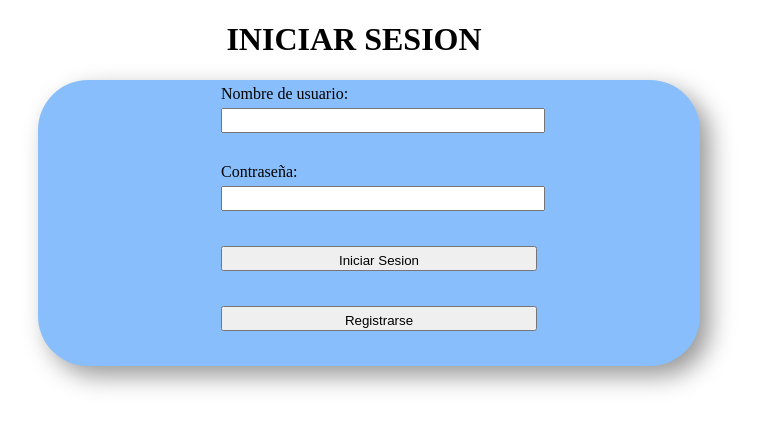
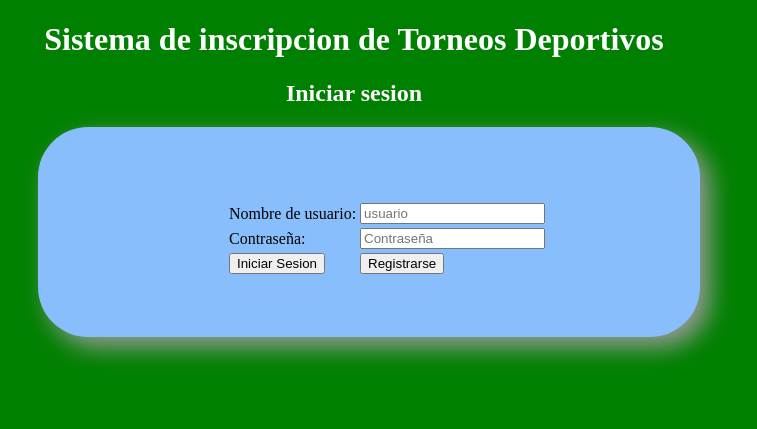
Before and after one commit to Programacion2UNET/proyecto-2-luis10, a PHP site: page /portada.html in a window 1280 px wide. Shown: the top 429 px of the page, without its empty margins (286-1043 px from the left). Run offline with PHP 8.4, Linux system fonts and the light colour scheme.

Commit message:
cambio de ecena

```diff
--- a/css/styles.css
+++ b/css/styles.css
@@ -1,15 +1,27 @@
-input, select, label {
-	margin: 5px;
-	margin-bottom: 30px;
-	padding-top: 5px;
-	width: 50%;
-	margin-left: 25%;
+html{
+	background-color: green;
 }
-
 h1 {
+	color: white;
 	text-align: center;
 }
+h2{
+	color: white;
+	text-align: center;
+}
+table{
+	position: absolute;
+	left: 40%;
+	top: 25%;
+}
+.area{
 
+}
+.acceso{
+
+    width: 100px;
+    height: 50px;
+}
 #principal {
 	margin-left: 25%;
 	padding: 5px 5px 5px 25px;
@@ -17,4 +29,5 @@ h1 {
 	border-radius: 50px;
 	box-shadow: 10px 10px 25px 0px #999999;
 	width: 50%;
+	height: 200px;
 }
--- a/portada.html
+++ b/portada.html
@@ -3,26 +3,68 @@
 <head>
 	<title>Iniciar Sesion</title>
 	<meta charset="utf-8">
-	<link rel="stylesheet" type="text/css" href="css/styles.css">
+	<style type="text/css">
+	html{
+		background-color: green;
+	}
+	h1 {
+		color: white;
+		text-align: center;
+	}
+	h2{
+		color: white;
+		text-align: center;
+	}
+	table{
+		position: absolute;
+		left: 40%;
+		top: 25%;
+	}
+	.area{
+
+	}
+	.acceso{
+
+	    width: 100px;
+	    height: 50px;
+	}
+	#principal {
+		margin-left: 25%;
+		padding: 5px 5px 5px 25px;
+		background-color: #88BEFB;
+		border-radius: 50px;
+		box-shadow: 10px 10px 25px 0px #999999;
+		width: 50%;
+		height: 200px;
+	}
+	</style>
 </head>
 
 <body>
-	<h1>INICIAR SESION</h1>
+	<h1>Sistema de inscripcion de Torneos Deportivos</h1>
+	 <h2>Iniciar sesion</h2>
 
 	<div id="principal">
 
 	<form>
-		<label>Nombre de usuario:</label>
-		<br>
-		<input type="text" name="usuario">
-		<br>
-		<label>Contraseña:</label>
-		<br>
-		<input type="password" name="contra">
-		<br>
-		<input type="submit" name="iniciar" value="Iniciar Sesion">
-		<br>
-		<input type="button" value="Registrarse" onclick="window.open('registro.php')" />
+
+		<table>
+
+			<tr>
+				<td><label class="acceso">Nombre de usuario:</label></td>
+				<td><input type="text" name="usuario" placeholder="usuario" class="area"></td>
+			</tr>
+            	<tr>
+				<td><label class="acceso">Contraseña:</label></td>
+				<td><input type="password" name="contra" placeholder="Contraseña" class="area"></td>
+			</tr>
+            <tr>
+          	   <td><input type="submit" name="iniciar" value="Iniciar Sesion"></td>
+			   <td><input type="button" value="Registrarse" onclick="window.open('registro.php')" /></td>
+            </tr>
+		</table>
+
+
 
 
 	</form>
```
